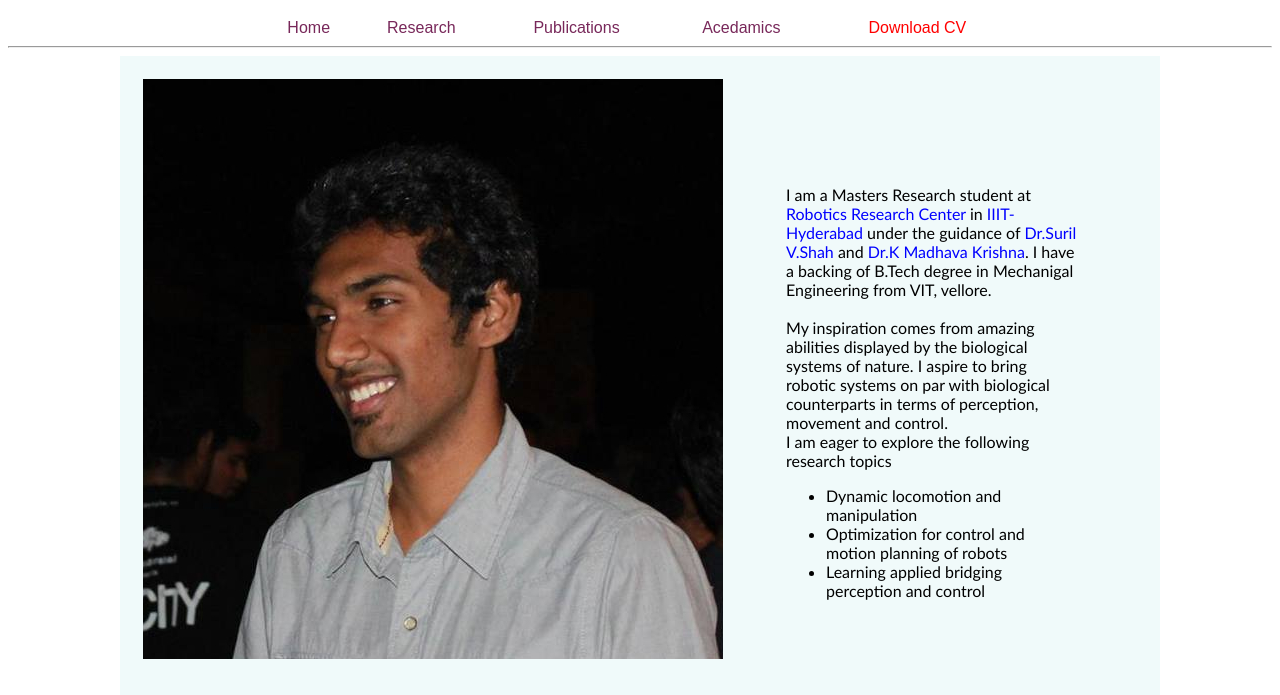
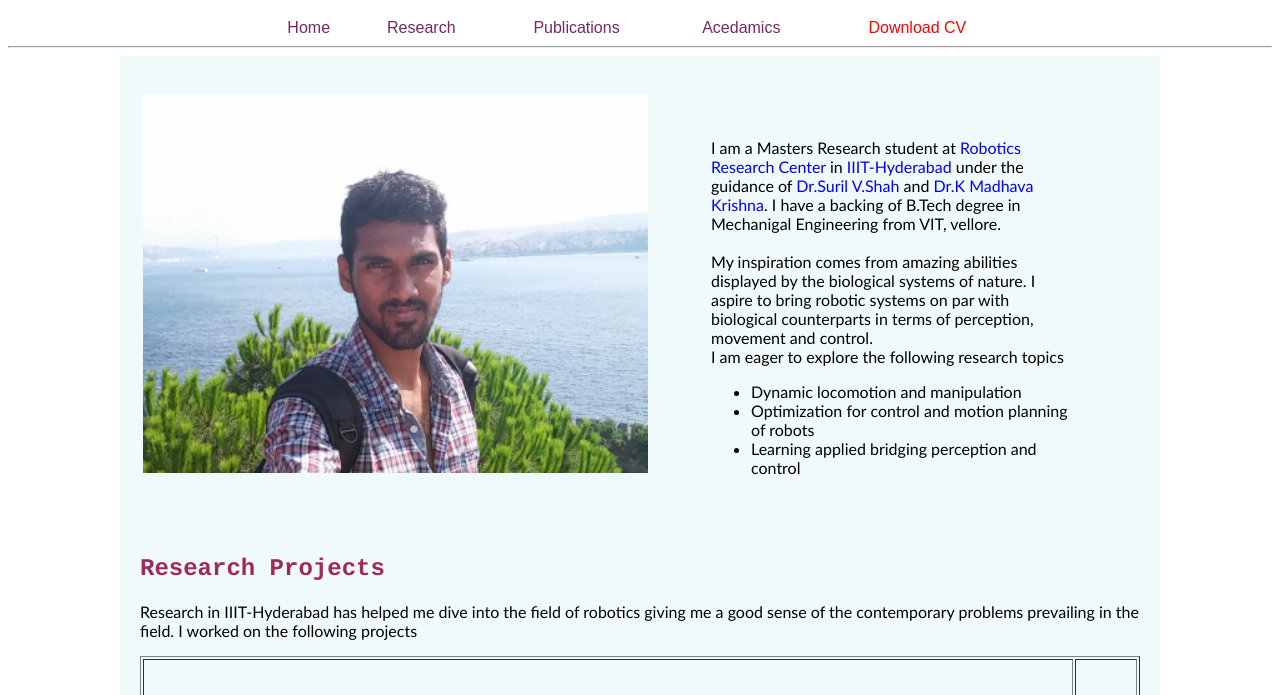
Before and after one commit to anuragvvworkspace/research, a plain HTML site: page index.html in a window 1280 px wide. Shown: the part 102-797 px from the top of the page. Drawn offline with Linux system fonts and the light colour scheme.

Commit message:
Added revious pic in the site

```diff
--- a/index.html
+++ b/index.html
@@ -71,7 +71,7 @@
 		<div class="onepage" align="left">
 				<table border="0">
 					<td>
-						<img src="images/istan.jpg" alt="This is my pic" height="70%">
+						<img src="images/Istan.png" alt="This is my pic" height="70%">
 					</td>
 					<td style="padding:60px;padding-bottom:00px">
 						<!--<h3 style="font-family:courier;color:red;width:900px">About me</h3>	-->
```
Also changed, not shown: images/Istan.png (added).
